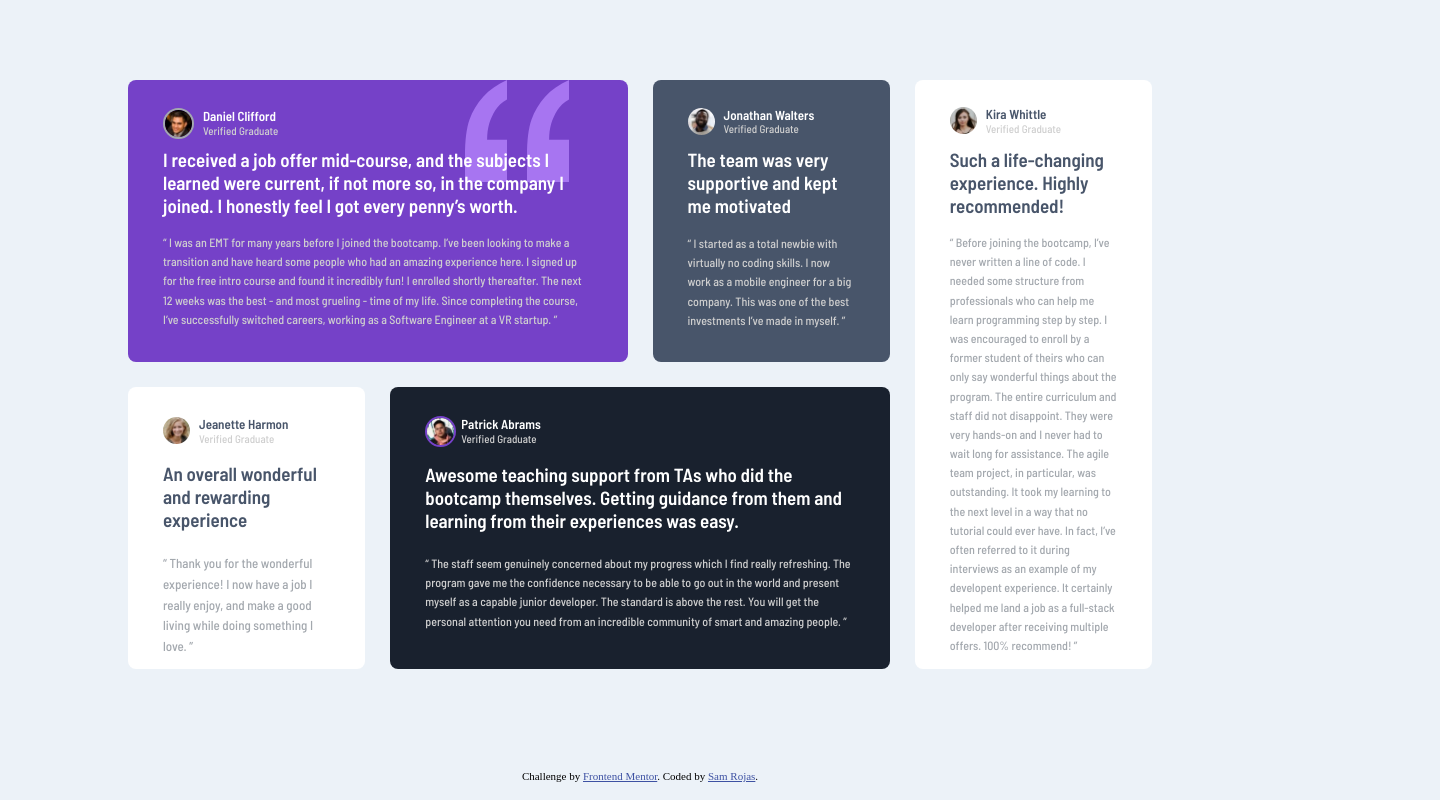
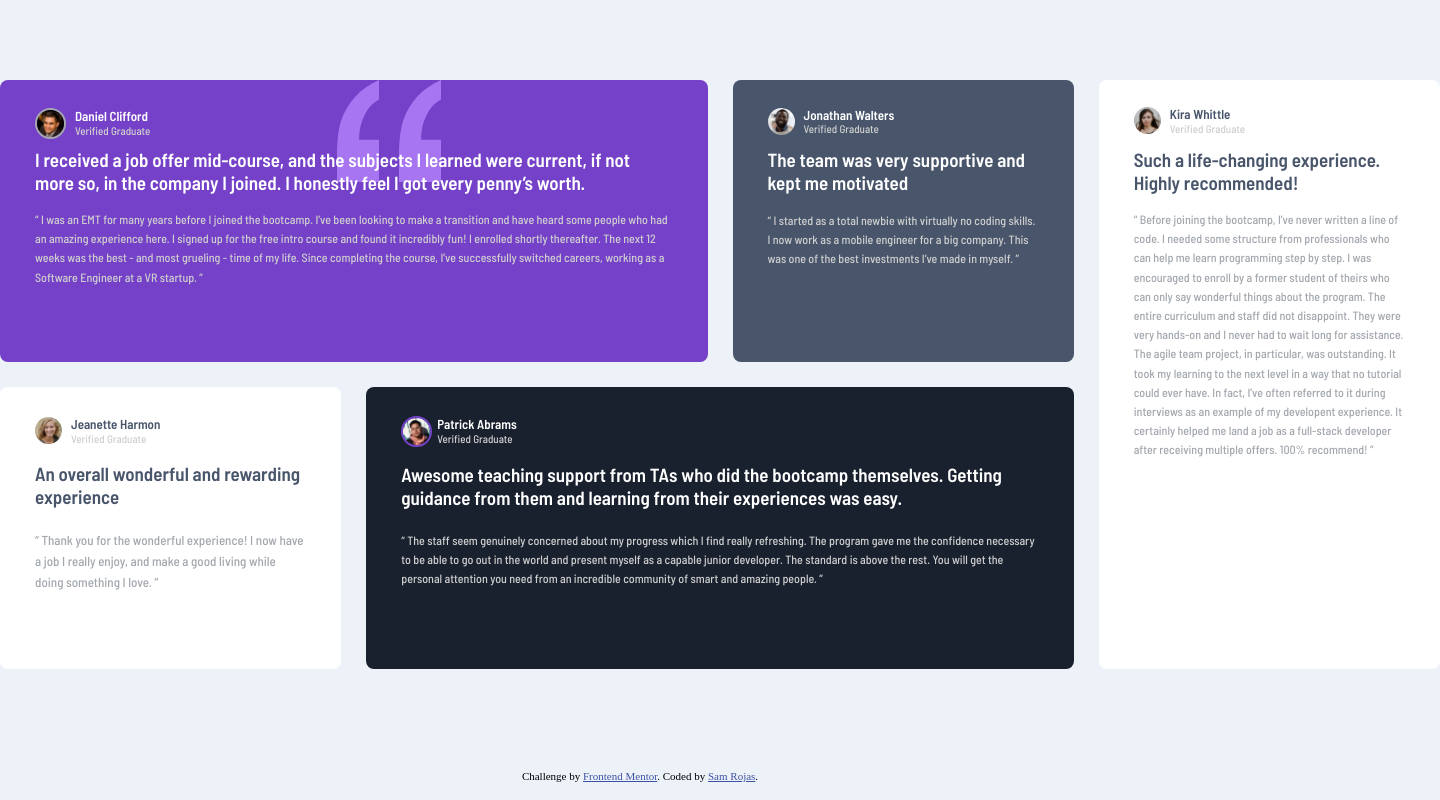
Before and after one commit to Samrojas98/Sites-with-css, a plain HTML site: page index.html in a window 1280 px wide. Shown: the whole page, 1440 px wide, since content can reach past the window. Drawn offline with Linux system fonts and the light colour scheme; files whose address does not match are found by name.

Commit message:
Update styles.css

```diff
--- a/styles.css
+++ b/styles.css
@@ -28,7 +28,7 @@ body{
     grid-template-rows: repeat(2, 47%);
     grid-gap: 25px;
 
-    width: 80%;
+    width: 1440px;
     height: 600px;
     margin: 80px auto 0 auto;
 
```
